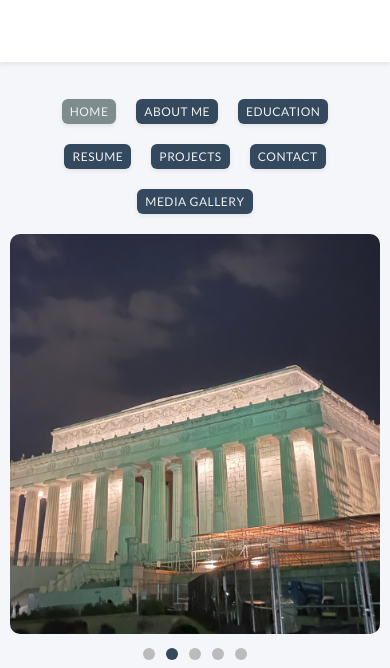
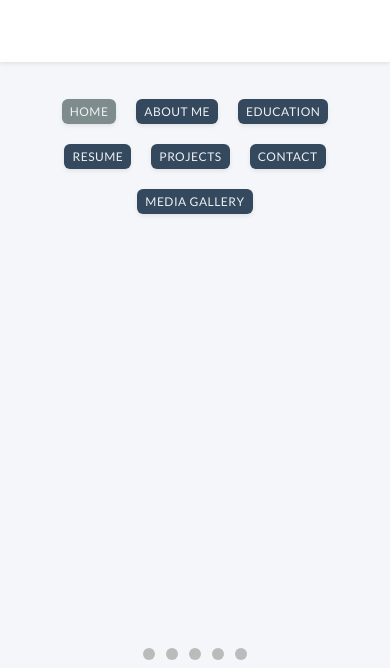
Before and after one commit to johnsontexas/personal, a plain HTML site: page index.html in a window 390 px wide. Shown: the part 176-844 px from the top of the page. Drawn offline with Linux system fonts and the light colour scheme.

Commit message:
removed phone flip cus it looks weird

```diff
--- a/main.js
+++ /dev/null
@@ -1,81 +0,0 @@
-let slideIndex = 1;
-let slideInterval;
-let isTransitioning = false;
-
-// Show first slide immediately
-document.addEventListener('DOMContentLoaded', function() {
-    showSlides(slideIndex);
-    startSlideShow();
-});
-
-function startSlideShow() {
-    // Clear any existing interval
-    if (slideInterval) {
-        clearInterval(slideInterval);
-    }
-    // Start new interval
-    slideInterval = setInterval(function() {
-        if (!isTransitioning) {
-            plusSlides(1);
-        }
-    }, 4000);
-}
-
-// Next/previous controls
-function plusSlides(n) {
-    if (isTransitioning) return;
-    isTransitioning = true;
-    showSlides(slideIndex += n);
-    startSlideShow(); // Reset timer
-}
-
-// Thumbnail image controls
-function currentSlide(n) {
-    if (isTransitioning) return;
-    isTransitioning = true;
-    showSlides(slideIndex = n);
-    startSlideShow(); // Reset timer
-}
-
-function showSlides(n) {
-    let i;
-    let slides = document.getElementsByClassName("mySlides");
-    let dots = document.getElementsByClassName("dot");
-
-    if (n > slides.length) {slideIndex = 1}
-    if (n < 1) {slideIndex = slides.length}
-
-    // Fade out current slide
-    let currentSlide = slides[slideIndex-1];
-    currentSlide.style.display = "block";
-
-    // Remove active class from all dots
-    for (i = 0; i < dots.length; i++) {
-        dots[i].className = dots[i].className.replace(" active", "");
-    }
-
-    // Add active class to dot
-    dots[slideIndex-1].className += " active";
-
-    // Fade in new slide
-    setTimeout(() => {
-        currentSlide.style.opacity = "1";
-
-        // Hide other slides after fade
-        for (i = 0; i < slides.length; i++) {
-            if (i !== slideIndex-1) {
-                slides[i].style.opacity = "0";
-                setTimeout(() => {
-                    if (i !== slideIndex-1) {
-                        slides[i].style.display = "none";
-                    }
-                }, 500);
-            }
-        }
-
-        // Reset transition flag
-        setTimeout(() => {
-            isTransitioning = false;
-        }, 500);
-    }, 50);
-}
```
Also changed, not shown: MediaGallery.html (+0 -1 lines).
